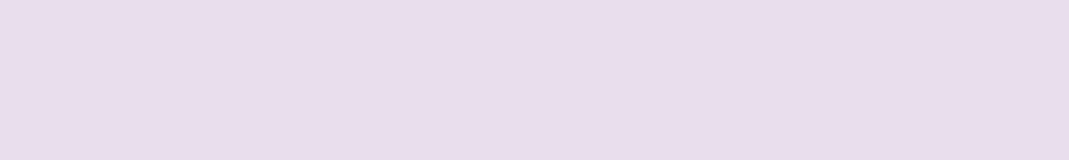
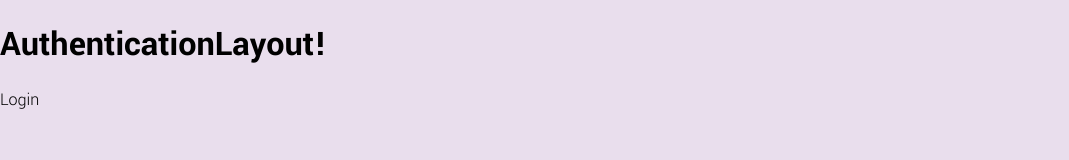
Before and after one commit to CybertronicEvidence/miro-frontend, a React (Vite) app: page /auth/signin in a window 1280 px wide. Shown: the top 160 px of the page, without its empty margins (0-1069 px from the left). Built offline with nearby package versions, Linux system fonts and the light colour scheme; no server answers; grey boxes are pictures that could not be loaded.

Commit message:
Integrated the auth structure

```diff
--- a/constants/urls.js
+++ b/constants/urls.js
@@ -1,6 +1,7 @@
 export default {
     'home':'/',
     'chat':'/chat',
-    'signin':'/signin',
-    'signup':'/signup',
+    'auth':'/auth',
+    'signin':'/auth/signin',
+    'signup':'/auth/signup',
 }
--- /dev/null
+++ b/src/features/authentication/Login.jsx
@@ -0,0 +1,9 @@
+import React from 'react'
+
+const Login = () => {
+  return (
+    <div>Login</div>
+  )
+}
+
+export default Login;
--- /dev/null
+++ b/src/features/authentication/Signup.jsx
@@ -0,0 +1,9 @@
+import React from 'react'
+
+const SignUp = () => {
+  return (
+    <div>SignUp</div>
+  )
+}
+
+export default SignUp;
--- a/src/features/authentication/index.jsx
+++ b/src/features/authentication/index.jsx
@@ -1,9 +1,18 @@
-import React from 'react'
+import React from 'react';
+import Login from './Login';
+import SignUp from './Signup';
+import { Outlet } from 'react-router-dom';
 
-const Authentcation = () => {
+const AuthenticationLayout = () => {
   return (
-    <div>Authentcation</div>
+    <div>
+      <h1>AuthenticationLayout!</h1>
+
+      <Outlet/>
+    </div>
   )
 }
 
-export default Authentcation;
+export default AuthenticationLayout;
+
+export {Login, SignUp};
--- a/src/features/landing/Header.jsx
+++ b/src/features/landing/Header.jsx
@@ -1,6 +1,7 @@
 import React from 'react'
 import { Link, useNavigate } from 'react-router-dom';
 import { siteLogo, userIcon } from '../../../constants/assets';
+import appUrls from '../../../constants/urls';
 
 const Header = () => {
 const navigate = useNavigate();
@@ -21,10 +22,12 @@ const navigate = useNavigate();
 
 
                     <div className='user'>
-                        <img
-                            src={userIcon}
-                            alt={"Icona utente"}
-                        />
+                        <Link to={appUrls.signin}>
+                            <img
+                                src={userIcon}
+                                alt={"Icona utente"}
+                            />
+                        </Link>
                     </div>
                 </div>
 
--- a/src/routes.jsx
+++ b/src/routes.jsx
@@ -3,7 +3,7 @@ import { BrowserRouter, Routes, Route } from 'react-router-dom';
 
 import ErrorStates from "./errors/ErrorStates";
 import Landing from "./features/landing";
-// import Authentcation from './features/authentication';
+import AuthenticationLayout, { Login, SignUp } from './features/authentication';
 import Chat from "./features/chat";
 
 import appUrls from '../constants/urls';
@@ -21,14 +21,21 @@ const AppRoutes = ()=>{
                     path={appUrls.chat}
                     element={<Chat/>}
                 />
-                <Route
+
+                <Route path={appUrls.auth} element={<AuthenticationLayout />}>
+                    <Route path={''} index element={<Login />} />
+                    <Route path={'signin'} exact element={<Login />} />
+                    <Route path={'signup'} exact element={<SignUp />} />
+                </Route>
+
+                {/* <Route
                     path={appUrls.signin}
                     element={<ErrorStates code={402}/>}
                 />
                 <Route
                     path={appUrls.signup}
                     element={<ErrorStates code={402}/>}
-                />
+                /> */}
                 <Route
                     path={"*"}
                     element={<ErrorStates code={404}/>}
```
